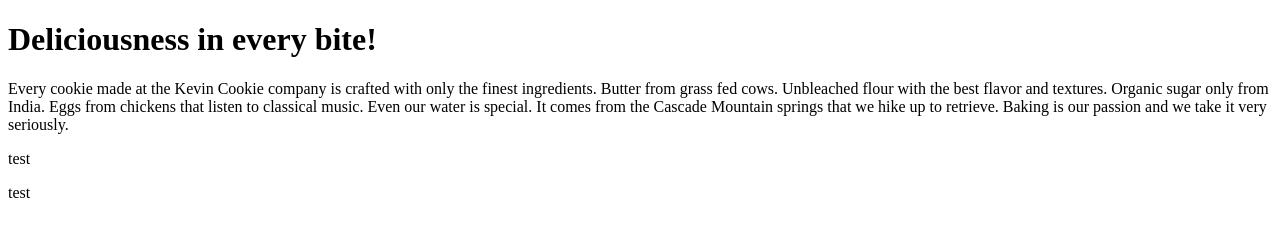
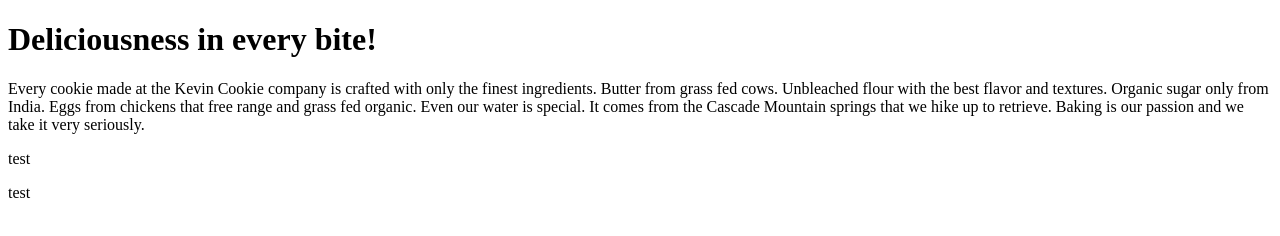
Before and after one commit to LinusP217/practice_repo, a plain HTML site: page index.htm in a window 1280 px wide. Drawn offline with Linux system fonts and the light colour scheme.

Commit message:
modified the index description.
removed the stupid thing about classical music. We can add it back if it turns out to be true.

```diff
--- a/index.htm
+++ b/index.htm
@@ -3,7 +3,7 @@
 <body>
 
 <h1>Deliciousness in every bite!</h1>
-<p>Every cookie made at the Kevin Cookie company is crafted with only the finest ingredients. Butter from grass fed cows. Unbleached flour with the best flavor and textures. Organic sugar only from India. Eggs from chickens that listen to classical music. Even our water is special. It comes from the Cascade Mountain springs that we hike up to retrieve. Baking is our passion and we take it very seriously.</p>
+<p>Every cookie made at the Kevin Cookie company is crafted with only the finest ingredients. Butter from grass fed cows. Unbleached flour with the best flavor and textures. Organic sugar only from India. Eggs from chickens that free range and grass fed organic. Even our water is special. It comes from the Cascade Mountain springs that we hike up to retrieve. Baking is our passion and we take it very seriously.</p>
 
 </body>
 </html>
```
